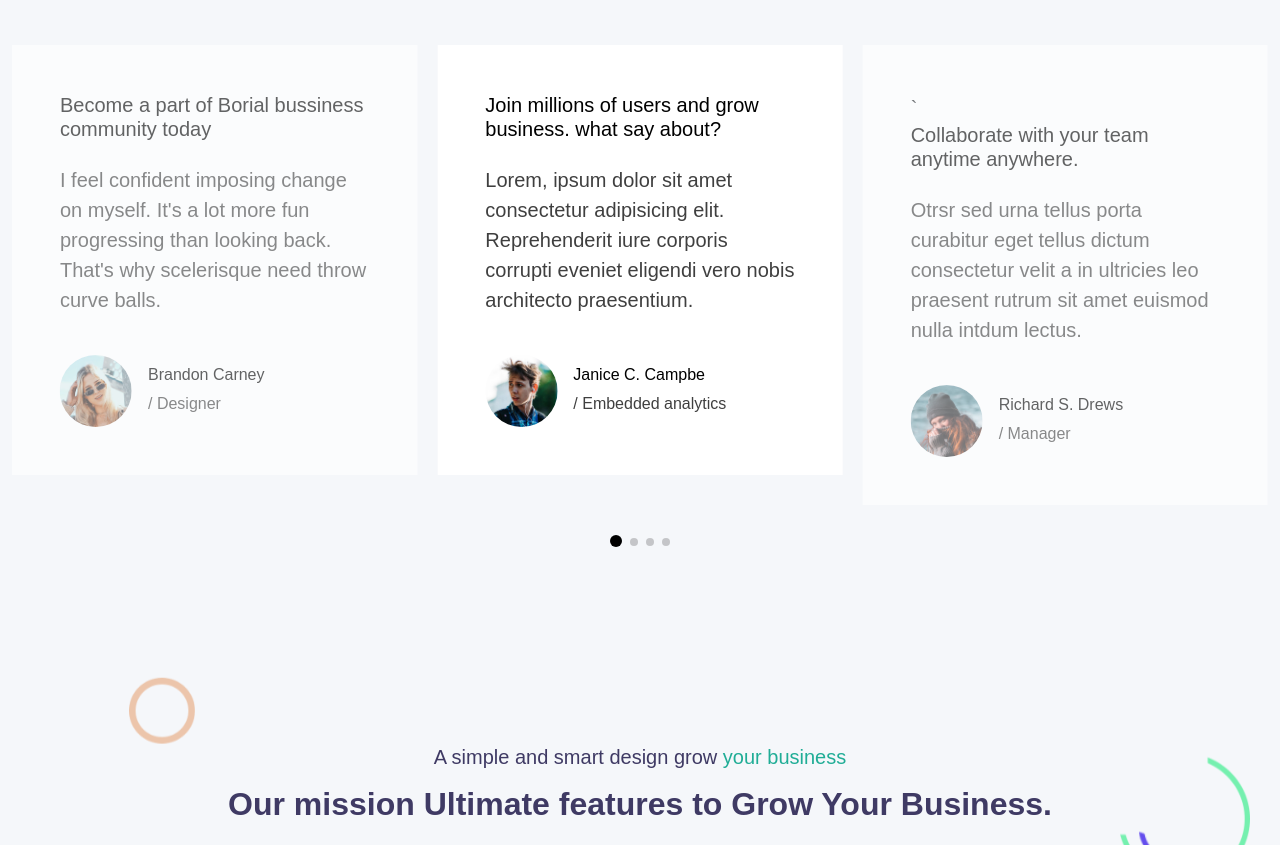
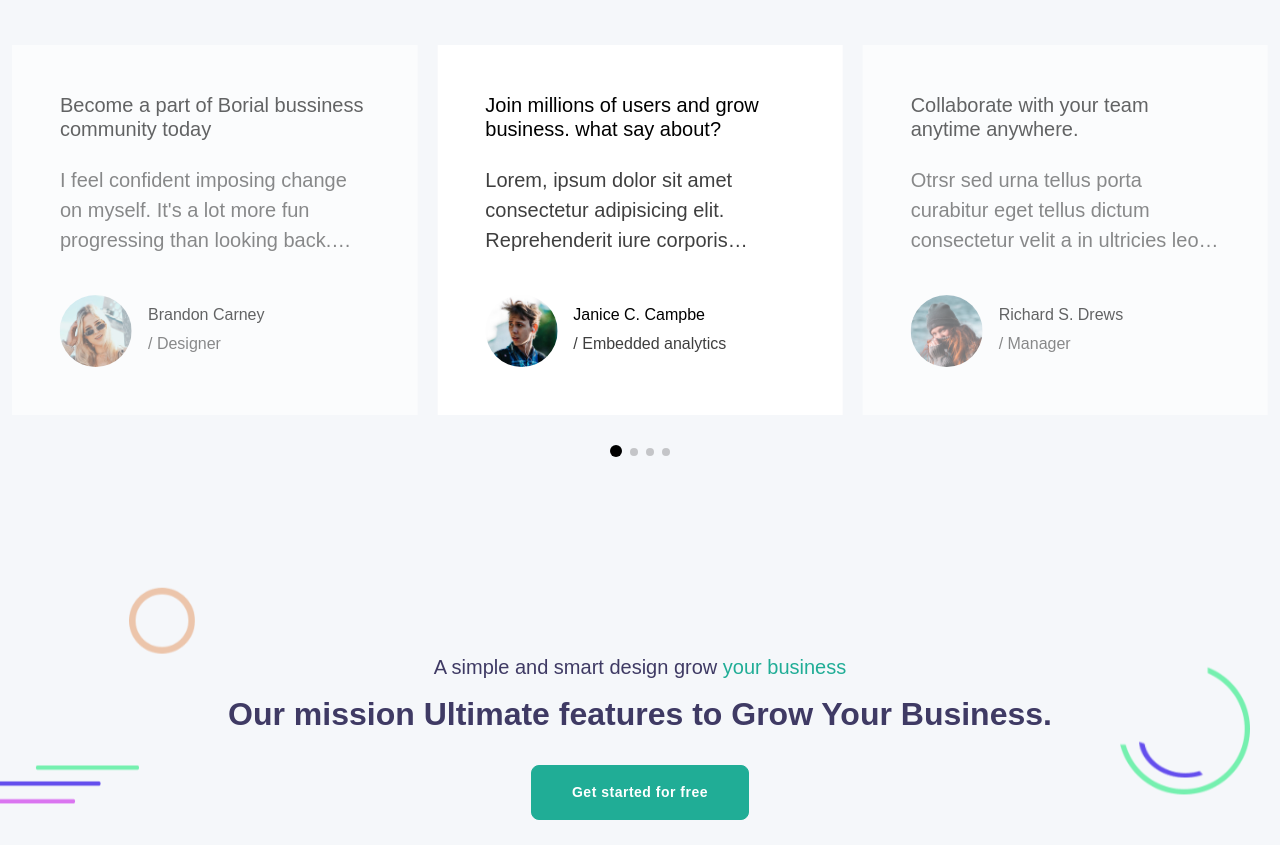
Before and after one commit to tuannd22082004/goptemplate, a website: page public/index.html in a window 1280 px wide. Shown: the part 3138-3983 px from the top of the page. Drawn offline with nearby package versions, Linux system fonts and the light colour scheme.

Commit message:
Fix : sửa lỗi viết sai tên css #WL-8

```diff
--- a/public/index.html
+++ b/public/index.html
@@ -411,7 +411,7 @@
             <h5 class="mb-4 color-6">
               Join millions of users and grow business. what say about?
             </h5>
-            <p class="fs-5 color-6 opacity-75 swiper__mé ">
+            <p class="fs-5 color-6 opacity-75 swiper__message ">
               Lorem, ipsum dolor sit amet consectetur adipisicing elit.
               Reprehenderit iure corporis corrupti eveniet eligendi vero nobis
               architecto praesentium.
@@ -432,11 +432,11 @@
               </div>
             </div>
           </div>
-          <div class="swiper-slide text-start bg-color-5 fs-5 justify-content-center align-items-center p-5">`
+          <div class="swiper-slide text-start bg-color-5 fs-5 justify-content-center align-items-center p-5">
             <h5 class="mb-4 color-6">
               Collaborate with your team anytime anywhere.
             </h5>
-            <p class="fs-5 color-6 opacity-75 swiper__mé">
+            <p class="fs-5 color-6 opacity-75 swiper__message">
               Otrsr sed urna tellus porta curabitur eget tellus dictum
               consectetur velit a in ultricies leo praesent rutrum sit amet
               euismod nulla intdum lectus.
@@ -459,7 +459,7 @@
             <h5 class="mb-4 color-6">
               Become a part of Borial bussiness community today
             </h5>
-            <p class="fs-5 color-6 opacity-75 swiper__mé">
+            <p class="fs-5 color-6 opacity-75 swiper__message">
               Nam libero tempore, cum soluta nobis est eligendi optio cumque
               nihil impedit quo minus id quod maxime .
             </p>
@@ -481,7 +481,7 @@
             <h5 class="mb-4 color-6">
               Become a part of Borial bussiness community today
             </h5>
-            <p class="fs-5 color-6 opacity-75 swiper__mé">
+            <p class="fs-5 color-6 opacity-75 swiper__message">
               I feel confident imposing change on myself. It's a lot more fun
               progressing than looking back. That's why scelerisque need throw
               curve balls.
```
